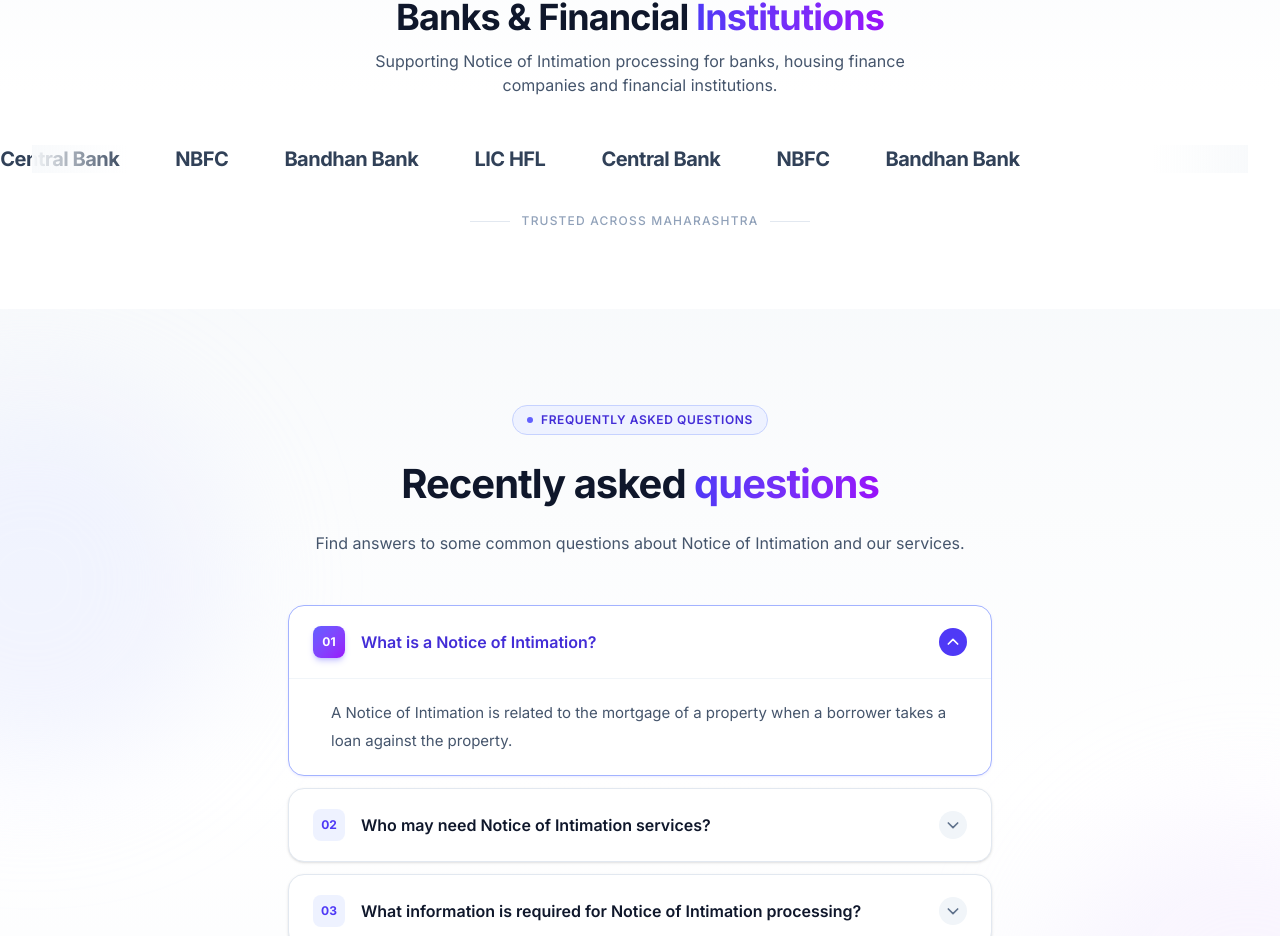
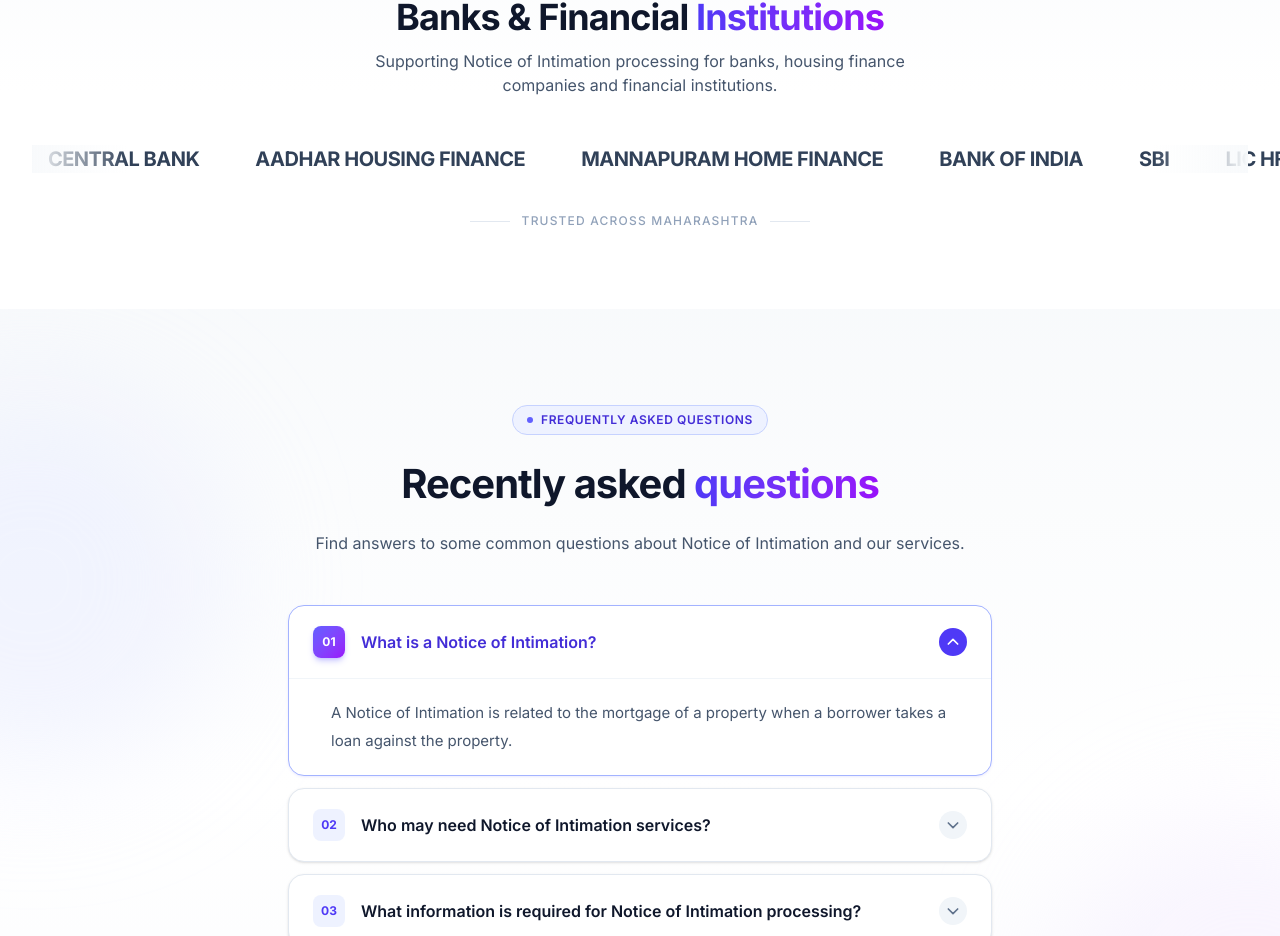
Before and after one commit to shaileshgaikwad-dev/noi-management-system, a React (Vite) app: page / in a window 1280 px wide. Shown: the part 4724-5660 px from the top of the page. Built offline with nearby package versions, Linux system fonts and the light colour scheme; no server answers.

Commit message:
carousel changes

```diff
--- a/src/components/home/ClientCarousel.tsx
+++ b/src/components/home/ClientCarousel.tsx
@@ -1,8 +1,11 @@
 const clients = [
+  { name: "SBI", shortName: "SBI" },
   { name: "LIC Housing Finance", shortName: "LIC HFL" },
-  { name: "Central Bank of India", shortName: "Central Bank" },
-  { name: "NBFC", shortName: "NBFC" },
-  { name: "Bandhan Bank", shortName: "Bandhan Bank" },
+  { name: "Bandhan Bank", shortName: "BANDHAN BANK" },
+  { name: "Central Bank of India", shortName: "CENTRAL BANK" },
+  { name: "Aadhar Housing Finance Ltd", shortName: "AADHAR HOUSING FINANCE" },
+  { name: "Mannapuram Home Finance Ltd", shortName: "MANNAPURAM HOME FINANCE" },
+  { name: "Bank of India", shortName: "BANK OF INDIA" },
 ];
 
 export function ClientsCarousel() {
```
